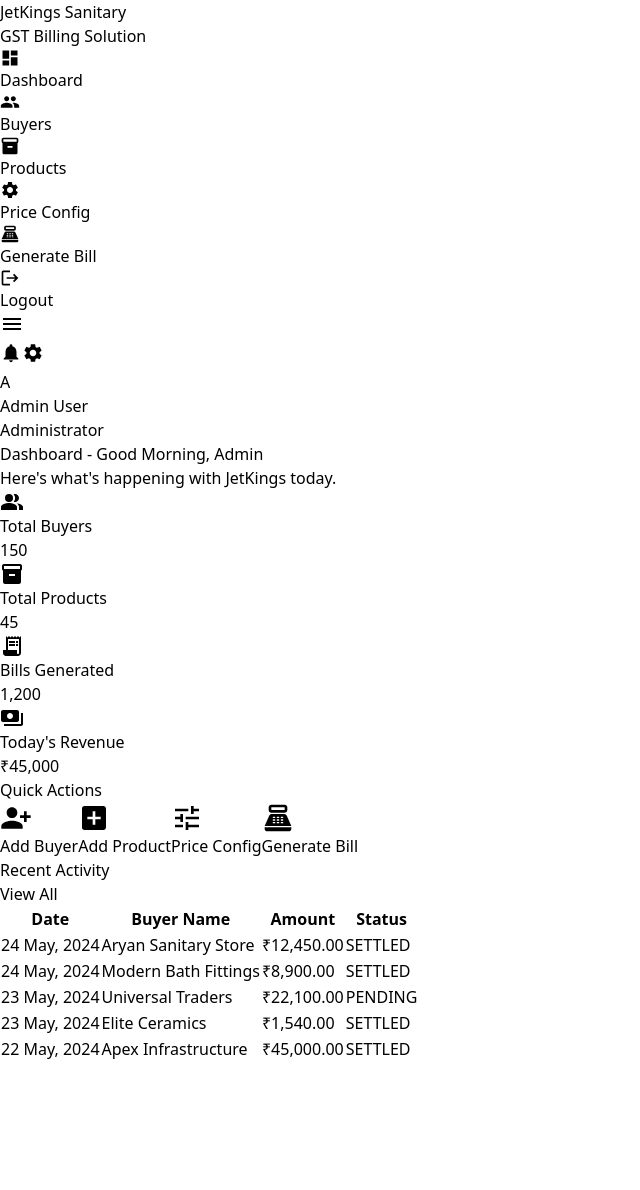
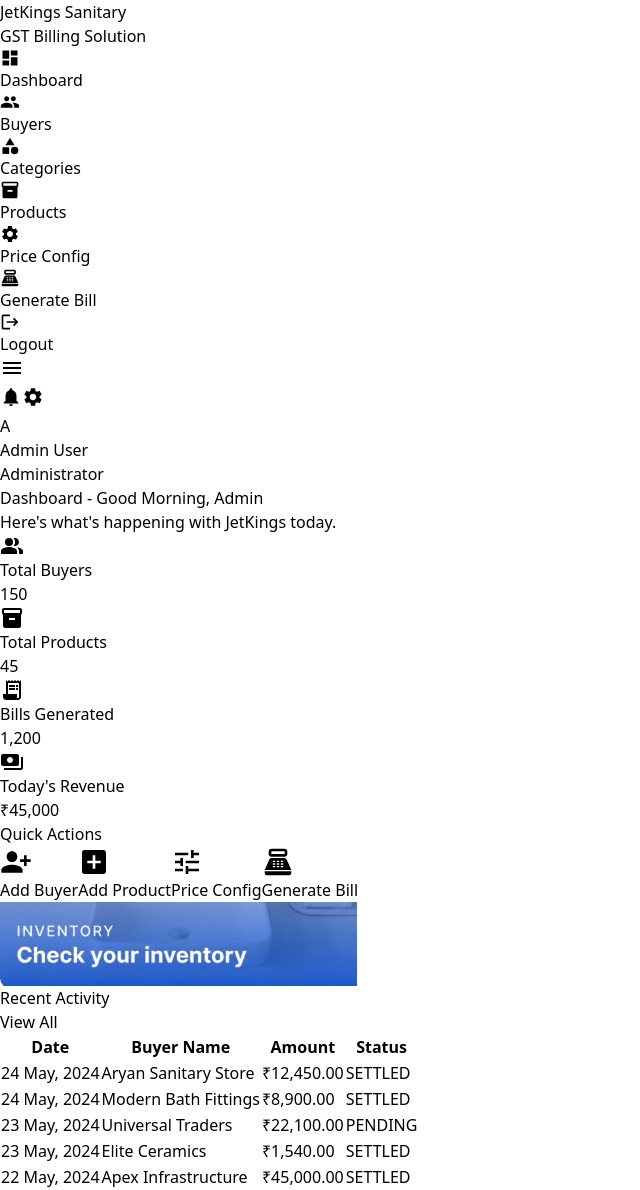
Before and after one commit to KaranBishtCG/JetKings-Frontend, a React (Vite) app: page / in a window 1280 px wide. Shown: the whole page, without its empty margins (0-640 px from the left). Before the commit the page ends 1062 px from the top, so only its background shows below. Built offline with nearby package versions, Linux system fonts and the light colour scheme.

Commit message:
Image add

```diff
--- a/src/components/Sidebar.jsx
+++ b/src/components/Sidebar.jsx
@@ -14,6 +14,7 @@
 const navItems = [
   { label: 'Dashboard', icon: <MdDashboard size={20} />, path: '/' },
   { label: 'Buyers',    icon: <MdPeople size={20} />,    path: '/buyers' },
+  { label: 'Categories',icon: <MdCategory size={20} />,  path: '/categories' },
   { label: 'Products',  icon: <MdInventory2 size={20} />,path: '/products' },
   { label: 'Price Config',icon:<MdSettings size={20} />, path: '/price-config' },
   { label: 'Generate Bill',icon:<MdPointOfSale size={20} />, path: '/generate-bill' },
@@ -25,16 +26,17 @@
   return (
     <aside
       className={`
-        flex flex-col w-56 min-h-screen bg-[#F8F9FF] text-white shrink-0 border-r border-r-black/10
+        flex flex-col w-56 min-h-screen bg-[#1a2340] text-white shrink-0
         fixed inset-y-0 left-0 z-40 transition-transform duration-300
         md:relative md:translate-x-0
         ${isOpen ? 'translate-x-0' : '-translate-x-full'}
       `}
     >
-      <div className="flex items-center gap-2 px-5 py-3 border-b border-white/10">
-        <div className="leading-tight flex flex-col gap-1">
-          <p className="text-[20px] font-bold text-base tracking-wide text-blue-400">JetKings Sanitary</p>
-          <p className="text-[12px] text-gray-500">GST Billing Solution</p>
+      {/* Brand */}
+      <div className="flex items-center gap-2 px-5 py-[5px]">
+        <div className="leading-tight">
+          <p className="font-bold text-base text-4xl tracking-wide">JetKings Sanitary</p>
+          <p className="text-[12px] text-white/50">GST Billing Solution</p>
         </div>
       </div>
 
@@ -49,8 +51,8 @@
             className={({ isActive }) =>
               `flex items-center gap-3 px-3 py-2.5 rounded-lg text-sm font-medium transition-colors
               ${isActive
-                ? 'bg-[#D5E4F8] text-[#727984]'
-                : 'text-[#64748B]'
+                ? 'bg-blue-600 text-white'
+                : 'text-white/70 hover:bg-white/10 hover:text-white'
               }`
             }
           >
@@ -64,7 +66,7 @@
       <div className="px-3 pb-5">
         <button
           onClick={() => { navigate('/login'); onClose?.() }}
-          className="flex items-center gap-3 w-full px-3 py-2.5 rounded-lg text-sm font-medium text-[#64748B] hover:bg-[#D5E4F8] hover:text-[#727984] transition-colors"
+          className="flex items-center gap-3 w-full px-3 py-2.5 rounded-lg text-sm font-medium text-white/70 hover:bg-white/10 hover:text-white transition-colors"
         >
           <MdLogout size={20} />
           Logout
--- a/src/pages/Home.jsx
+++ b/src/pages/Home.jsx
@@ -141,6 +141,9 @@
               </button>
             ))}
           </div>
+          <div>
+            <img src="/Inventory2.png" alt="Inventory" className="mt-5 w-full h-[105px] rounded-xl " />
+          </div>
 
         </div>
 
```
Also changed, not shown: public/Inventory2.png (added), 1 other file (tests, documents, lock files or other folders).
